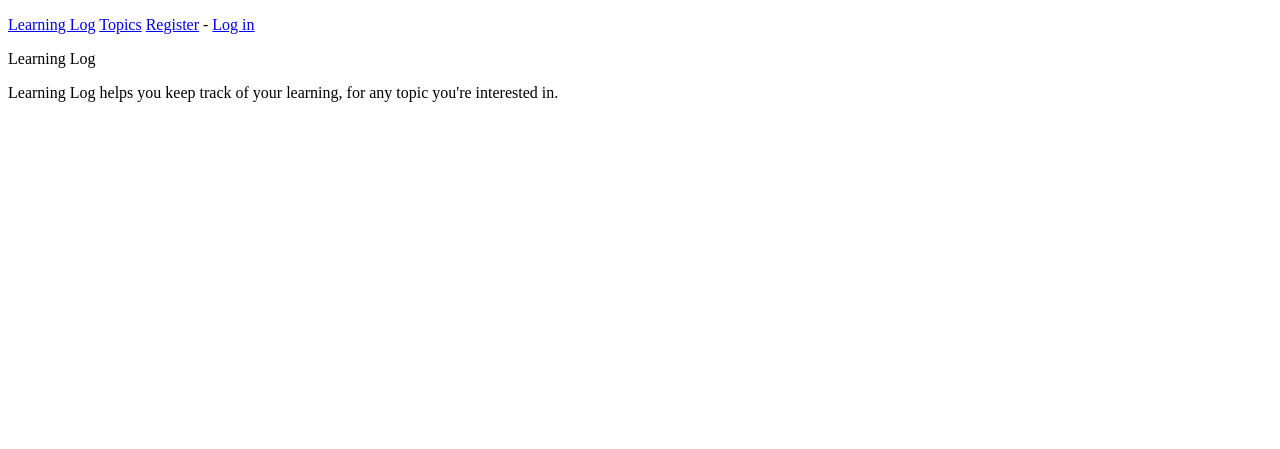
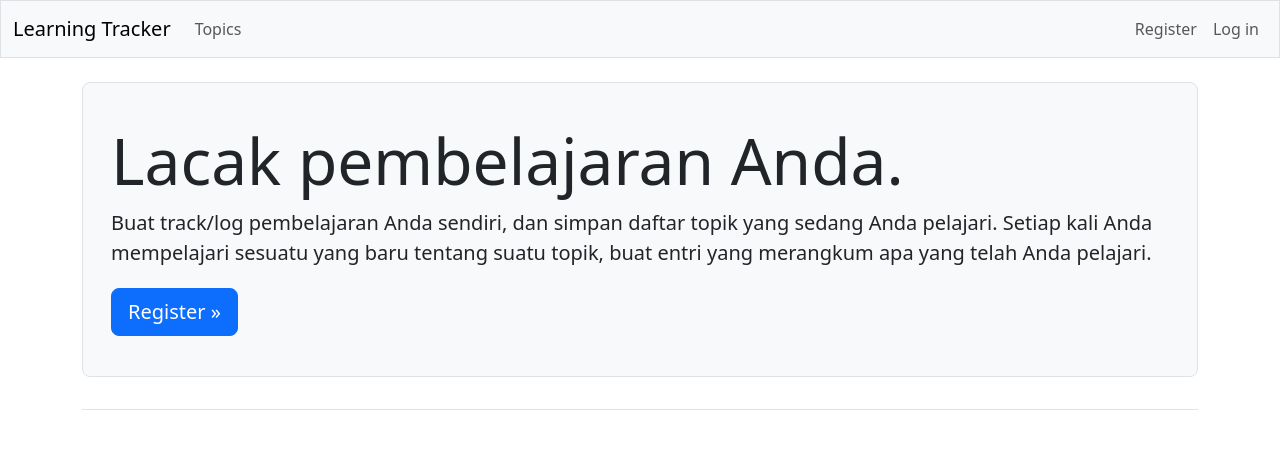
Before and after one commit to gurnitha/2466-dj5-learning-tracker, a Django app: page / in a window 1280 px wide. Shown: the top 449 px of the page. Run offline with Django 5.2, Linux system fonts and the light colour scheme; some libraries are stand-ins or nearby versions.

Commit message:
63. Styling base.html dan index.html

```diff
--- a/app/learning_logs/templates/learning_logs/base.html
+++ b/app/learning_logs/templates/learning_logs/base.html
@@ -4,29 +4,62 @@
 	<meta charset="utf-8">
 	<meta name="viewport" content="width=device-width, initial-scale=1">
 	<title>Learning Tracker</title>
+	{% load django_bootstrap5 %}
+	{% bootstrap_css %}
+	{% bootstrap_javascript %}
 </head>
 <body>
-	<p>
-		<a href="{% url 'learning_logs:index' %}">Learning Log</a>
-		<a href="{% url 'learning_logs:topics' %}">Topics</a>
+	<!-- Navbar -->
+	<nav class="navbar navbar-expand-md navbar-light bg-light mb-4 border">
+		<div class="container-fluid">
+			<a class="navbar-brand" href="{% url 'learning_logs:index' %}">Learning Tracker</a>
+			<button class="navbar-toggler" type="button" data-bs-toggle="collapse"
+				data-bs-target="#navbarCollapse" aria-controls="navbarCollapse" aria-expanded="false" aria-label="Toggle navigation">
+				<span class="navbar-toggler-icon"></span>
+			</button>
+			<div class="collapse navbar-collapse" id="navbarCollapse">
+				<ul class="navbar-nav me-auto mb-2 mb-md-0">
+					<li class="nav-item">
+						<a class="nav-link" href="{% url 'learning_logs:topics' %}">Topics</a>
+					</li>
+				</ul> <!-- End of links on left side of navbar -->
 
-		{% if user.is_authenticated %}
-			Hello, {{ user.username }}.
+				<!-- Account-related links -->
+				<ul class="navbar-nav ms-auto mb-2 mb-md-0">
+					{% if user.is_authenticated %}
+						<li class="nav-item">
+							<span class="navbar-text me-2">Hello, {{ user.username }}.</span>
+						</li>
+					{% else %}
+						<li class="nav-item">
+							<a class="nav-link" href="{% url 'accounts:register' %}">Register</a>
+						</li>
+						<li class="nav-item">
+							<a class="nav-link" href="{% url 'accounts:login' %}">Log in</a>
+						</li>
+					{% endif %}
+				</ul> <!-- End of account-related links -->
+				{% if user.is_authenticated %}
+					<form action="{% url 'accounts:logout' %}" method='post'>
+						{% csrf_token %}
+						<button name='submit' class='btn btn-outline-secondary btn-sm'>
+							Log out
+						</button>
+					</form>
+				{% endif %}
+			</div> <!-- Closes collapsible parts of navbar -->
+		</div> <!-- Closes navbar's container -->
+	</nav> <!-- End of navbar -->
 
-			<hr />
+	<!-- Main content -->
+	<main class="container">
+		<div class="pb-2 mb-2 border-bottom">
+			{% block page_header %}{% endblock page_header %}
+		</div>
+		<div>
+			{% block content %}{% endblock content %}
+		</div>
+	</main><!-- End of Main content -->
 
-			<form action="{% url 'accounts:logout' %}" method='post'>
-				{% csrf_token %}
-				<button name='submit'>Log out</button>
-			</form>
-
-		{% else %}
-		 	<a href="{% url 'accounts:register' %}">Register</a> -
-			<a href="{% url 'accounts:login' %}">Log in</a>
-		{% endif %}
-	</p>
-
-	{% block content %}
-	{% endblock content %}
 </body>
 </html>
--- a/app/learning_logs/templates/learning_logs/index.html
+++ b/app/learning_logs/templates/learning_logs/index.html
@@ -1,9 +1,14 @@
 <!-- app/learning_logs/templates/learning_logs/index.html -->
 {% extends 'learning_logs/base.html'%}
 
-{% block content %}
-
-<p>Learning Log</p>
-<p>Learning Log helps you keep track of your learning, for any topic you're interested in.</p>
-
-{% endblock content %}
+	{% block page_header %}
+	<div class="p-3 mb-4 bg-light border rounded-3">
+		<div class="container-fluid py-4">
+			<h1 class="display-3">Lacak pembelajaran Anda.</h1>
+			<p class="lead">Buat track/log pembelajaran Anda sendiri, dan simpan daftar topik yang sedang Anda pelajari. Setiap kali Anda mempelajari sesuatu yang baru tentang suatu topik, buat entri yang merangkum apa yang telah Anda pelajari.</p>
+			<a class="btn btn-primary btn-lg mt-1" href="{% url 'accounts:register' %}">
+				Register &raquo;
+			</a>
+		</div>
+	</div>
+	{% endblock page_header %}
```
Also changed, not shown: README.md.
